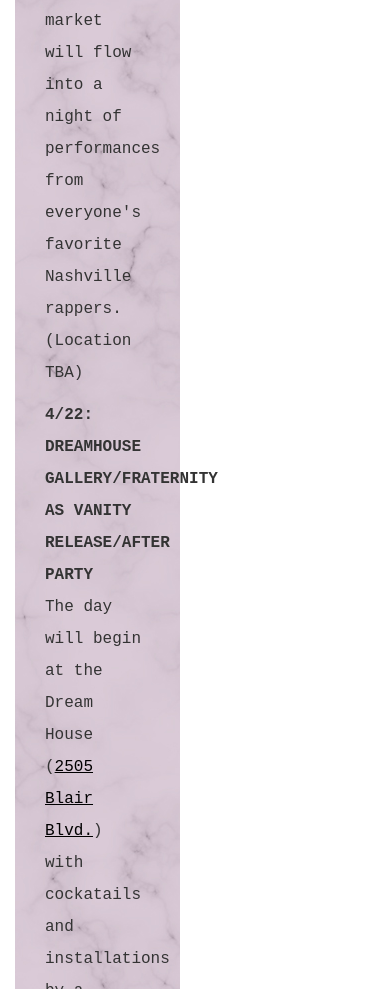
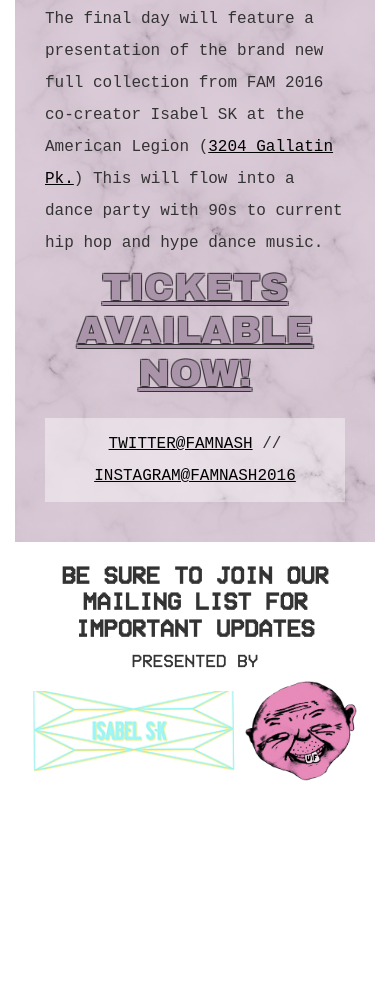
Before and after one commit to fashionartmecca/fashionartmecca.github.io, a plain HTML site: page index.html in a window 390 px wide. Shown: the part 2475-3464 px from the top of the page. After the commit the page ends 3356 px from the top, so only its background shows below. Drawn offline with nearby package versions, Linux system fonts and the light colour scheme.

Commit message:
resolved mobile styline issues

```diff
--- a/index.html
+++ b/index.html
@@ -56,9 +56,8 @@
 				1px 1px 0px, rgba(0, 0, 0, 0.498039) 1px -1px 0px;
 				font-family: arial black;
 				color:#A994A9;
-				font-size:45px;
+				font-size:38px;
 				line-height: 100%;
-
 			}
 			.events{
 				background-color: #fff;
@@ -116,7 +115,7 @@
 		</p>
 
 		<div class="row">
-			<div class="col-xs-6 col-md-8 col-md-offset-2">
+			<div class="col-xs-12 col-md-8 col-md-offset-2">
 
 				<div class="events text-left">
 					<strong>4/20: TATTOO POP UP</strong>
@@ -149,7 +148,6 @@
 					Isabel SK at the American Legion (<a target="_blank"href="https://goo.gl/maps/N2eBReNNuFx">3204 Gallatin Pk.</a>)
 					This will flow into a dance party with 90s to current hip hop and hype dance music.</p>
 
-					<p class="text-center">Go ahead and cop your all access pass to the first annual Fashion Art Mecca!</p>
 					<p class="text-center">
 						<a href="https://www.eventbrite.com/e/fashion-art-mecca-2016-tickets-23239511003?utm-medium=discovery&utm-campaign=social&utm-content=attendeeshare&utm-source=cp&utm-term=listing" id="announce" target="_blank">TICKETS AVAILABLE NOW!</a>
 					</p>
```
